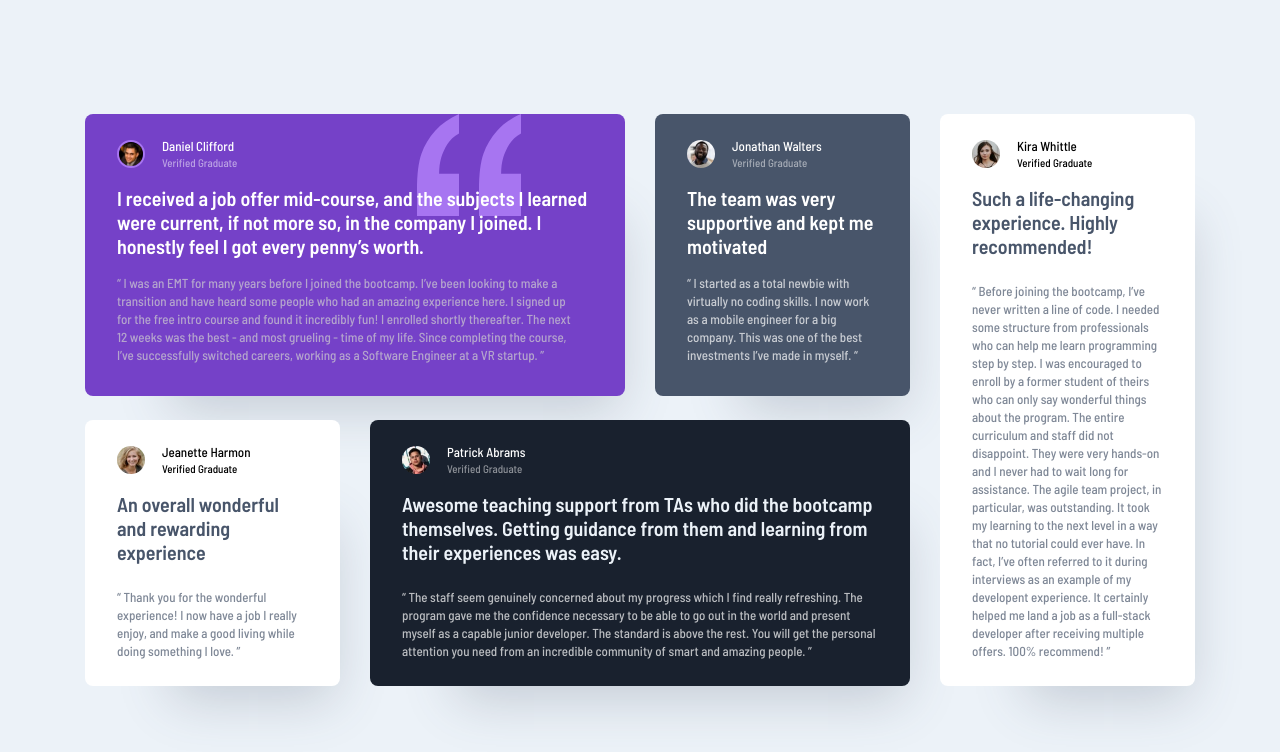
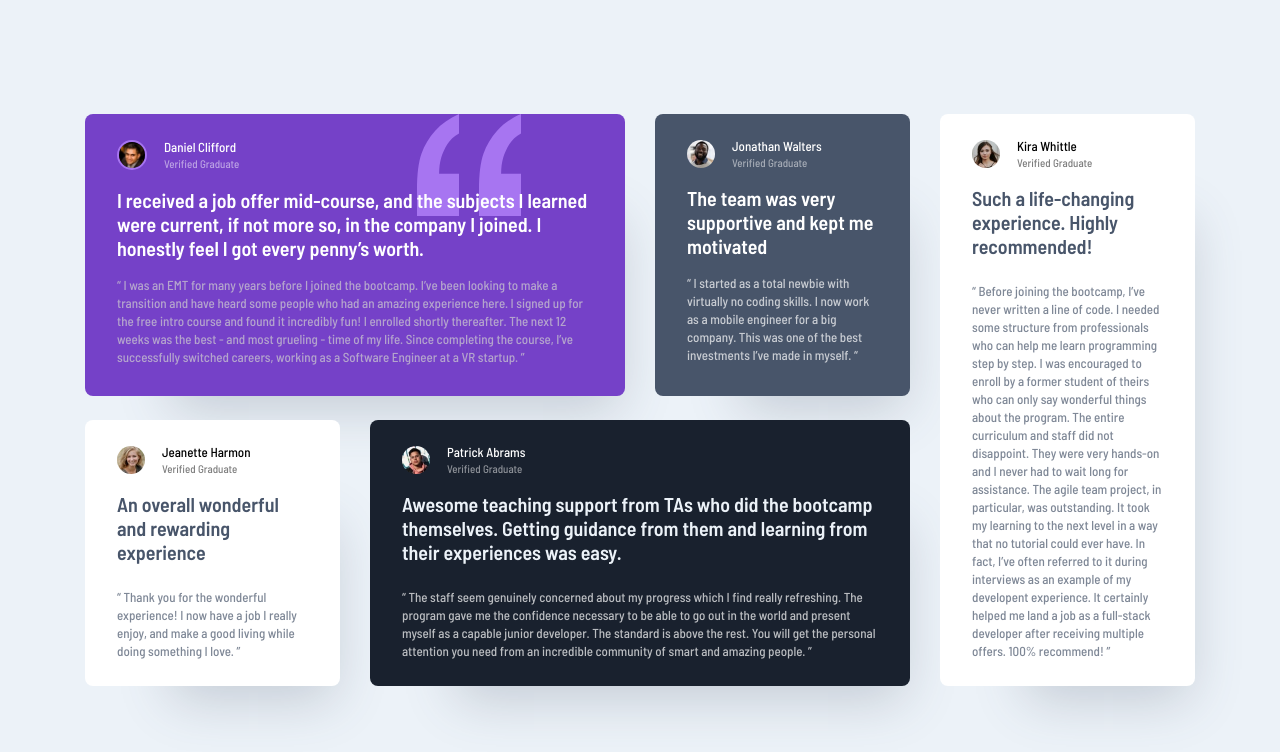
Before and after one commit to ionStici/testimonials-grid-section, a React app: page / in a window 1280 px wide. Built offline with nearby package versions, Linux system fonts and the light colour scheme.

Commit message:
Fix quotes layout

```diff
--- a/src/styles/testimonial.scss
+++ b/src/styles/testimonial.scss
@@ -90,6 +90,8 @@
     }
 
     &__photo {
+      width: 30px;
+      height: 30px;
       border: 2px solid #a775f1;
     }
 
@@ -115,6 +117,10 @@
       color: #cfcfcf;
       opacity: 0.7;
       padding-right: 16px;
+
+      @media only screen and (min-width: 1150px) {
+        padding-right: 0;
+      }
     }
   }
 }
@@ -166,6 +172,7 @@
     }
 
     &__status {
+      opacity: 0.5;
     }
 
     &__heading {
@@ -243,6 +250,7 @@
     }
 
     &__status {
+      opacity: 0.5;
     }
 
     &__heading {
```
Also changed, not shown: index.html (+1 -1 lines), build/asset-manifest.json, 6 other files.
